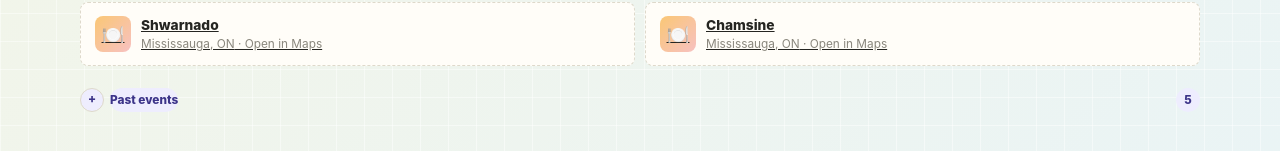
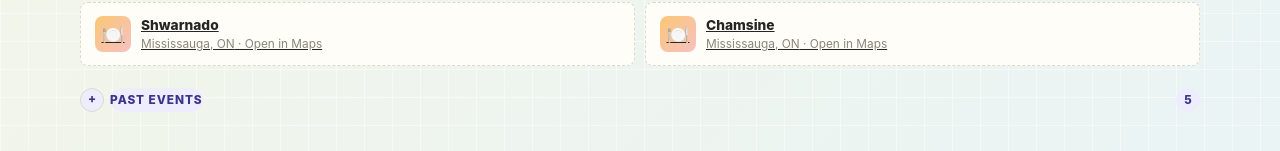
Before and after one commit to loncardom/calentar, a React (Vite) app: page / in a window 1280 px wide. Shown: the part 1415-1566 px from the top of the page. Built offline with nearby package versions, Linux system fonts and the light colour scheme.

Commit message:
Style past events toggle label

```diff
--- a/src/styles/mobile-calendar-overrides.css
+++ b/src/styles/mobile-calendar-overrides.css
@@ -12,6 +12,14 @@
   background: transparent;
   color: inherit;
   text-align: left;
+}
+
+.section-toggle-label {
+  color: var(--soft);
+  font-size: 0.72rem;
+  font-weight: 850;
+  letter-spacing: 0.08em;
+  text-transform: uppercase;
 }
 
 .toggle-marker {
```
